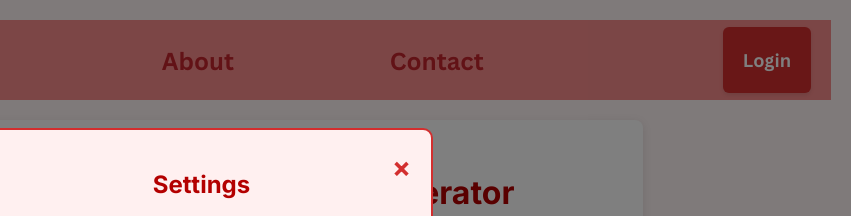
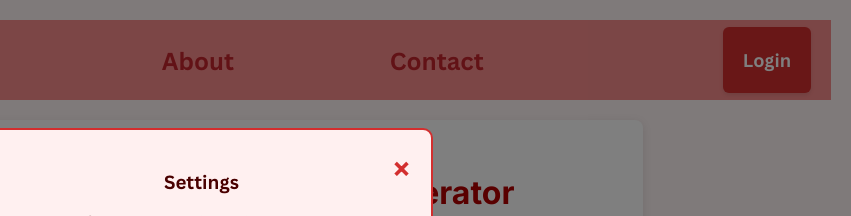
Before and after one commit to BoogerFlicker12/ClientProject, a website: page public/index.html in a window 1280 px wide. Both pictures are taken after a click on the button "Settings". Shown: the top 216 px of the page, 429-1280 px from the left. Drawn offline with Linux system fonts and the light colour scheme.

Commit message:
reassigned setting and login heading to not have animation

```diff
--- a/public/index.html
+++ b/public/index.html
@@ -179,7 +179,7 @@
   <div id="loginModal" class="modal">
     <div class="modal-content">
       <span id="closeLoginBtn" class="close">&times;</span>
-      <h2>Login</h2>
+      <h3>Login</h3>
       <input type="text" id="username" placeholder="Username" />
       <div class="password-container">
         <input type="password" id="password" placeholder="Password" />
@@ -193,7 +193,7 @@
   <div id="settingsModal" class="modal">
     <div class="modal-content">
       <span id="closeSettingsBtn" class="close">&times;</span>
-      <h2>Settings</h2>
+      <h3>Settings</h3>
 
       <label for="scheduleCount">Number of Days Symposium will take</label>
       <input type="number" id="scheduleCount" placeholder="e.g. 2" min="1" />
--- a/public/style.css
+++ b/public/style.css
@@ -73,6 +73,11 @@ h1, h2 {
   animation-delay: 0.4s;
   animation-fill-mode: forwards;
   text-align: center;
+}
+
+h3 {
+  text-align: center;
+  font-family: 'CanvaSans', 'sans-serif';
 }
 
 .navbar {
```
